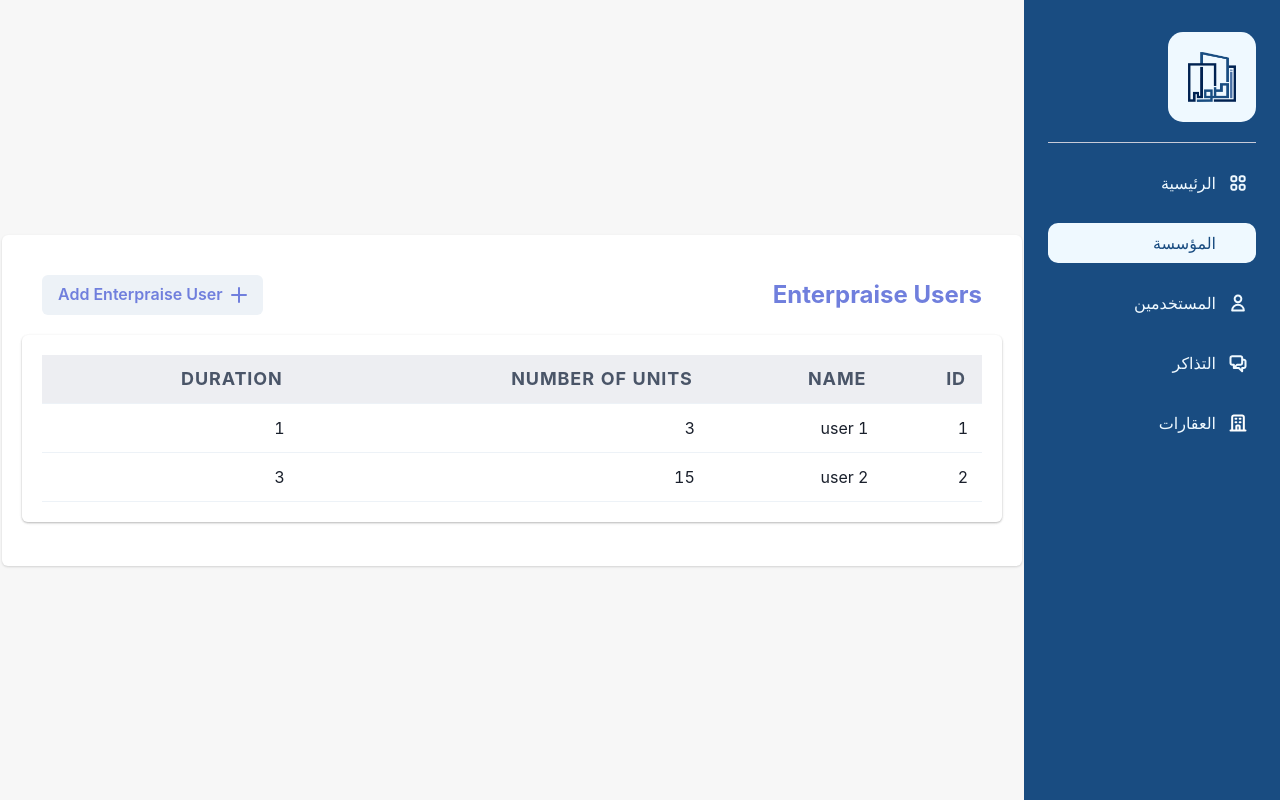
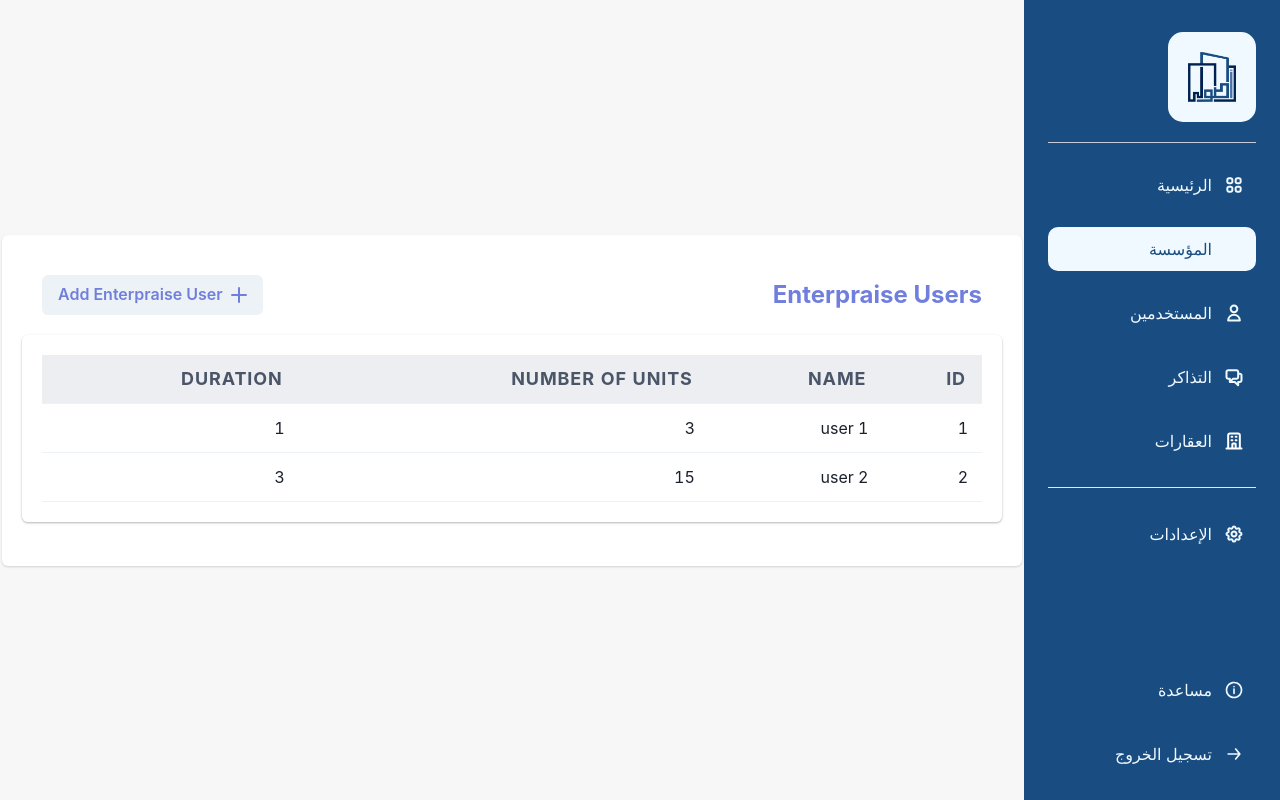
Before and after one commit to mohmaedelaraby/osoly-v1.0, a React (Create React App) app: page /enterprises in a window 1280 px wide. Built offline with nearby package versions, Linux system fonts and the light colour scheme; sample sign-in values are in the browser's storage.

Commit message:
sidebar demo

```diff
--- a/src/assets/styels/components/Sidebar.scss
+++ b/src/assets/styels/components/Sidebar.scss
@@ -1,12 +1,12 @@
 @import '../../../assets/styels/vars.scss';
 
 .sidebar {
-    min-height: 100vh;
     background-color: #194C81;
     width: 256px;
     min-width: 256px;
     position: fixed;
     direction: rtl;
+    height: 100%;
 
     @media screen and (max-width:768px) {
         min-width: 20%;
@@ -34,7 +34,10 @@
 
     .sidebar__container {
         padding: 32px 24px 24px 24px;
-
+        height: 100%;
+    display: flex;
+    /* align-items: center; */
+    flex-direction: column;
         .sidebar__logo {
             padding-bottom: 20px;
             border-bottom: 1px solid #C8CBD9;
@@ -100,6 +103,7 @@
         }
 
         .sidebar__items {
+            height: 100%;
             .sidebar__items__container {
                 cursor: pointer;
 
@@ -107,10 +111,9 @@
                     display: flex;
                     align-items: center;
                     justify-content: flex-start;
-
+                    padding: 10px 12px;
                     margin-bottom: 0;
                     margin-top: 20px;
-                    padding: 8px;
                     border-radius: 10px;
 
                     &:hover {
@@ -181,11 +184,22 @@
                     margin-bottom: 8px;
                     margin-top: 20px;
                     border-radius: 10px;
+                    padding: 10px 12px;
                     background-color: #EFF9FF;
                     .sidebar__items__container__item__text{
                         color: #194C81;
                     }
                 }
+            }
+            .sidebar__items_hr{
+                margin-top: 24px;
+                margin-bottom: 24px;
+            }
+            .sidebar_structure{
+                display: flex;
+                justify-content: space-between;
+                flex-direction: column;
+                height: 100%;
             }
         }
     }
--- a/src/components/sidebar/SideBar.jsx
+++ b/src/components/sidebar/SideBar.jsx
@@ -1,6 +1,6 @@
 import React, { useEffect, useState } from "react";
 import useWindowDimensions from "../../customHooks/useWindowDimensions";
-import { sidebarItems } from "../../mocks/sideBar";
+import { sidebarBottom, sidebarItems, sidebarSettings } from "../../mocks/sideBar";
 import "../../assets/styels/components/Sidebar.scss";
 import { useLocation, useNavigate } from "react-router-dom";
 import logo from "../../assets/originallogo.png";
@@ -81,8 +81,9 @@ function SideBar() {
               <div></div>
             )}
           </div>
-          <div className="sidebar__items">
-            <div className="sidebar__items__container">
+          <div className="sidebar__items ">
+            <div className="sidebar__items__container sidebar_structure">
+              <div className="top">
               {
                 // eslint-disable-next-line
                 sidebarItems.map((item, i) => (
@@ -138,6 +139,122 @@ function SideBar() {
                   </>
                 ))
               }
+              <hr className="sidebar__items_hr"/>
+              {
+                // eslint-disable-next-line
+                sidebarSettings.map((item, i) => (
+                  <>
+                    <div
+                      key={i}
+                      className={`${
+                        selected === i || checkIsActive(item.activeRoutes)
+                          ? " sidebar__items__container__item active"
+                          : "sidebar__items__container__item"
+                      }`}
+                      onClick={() => {
+                        setSelected(i);
+                        navigate(item.navTo);
+                      }}
+                    >
+                      <div className="sidebar__items__container__item__icon">
+                        {selected === i || checkIsActive(item.activeRoutes)
+                          ? <img src={item.activeIcon} alt="" width='20px' height='20px' />
+                          : <img src={item.icon} alt=""  width='20px' height='20px' fill="red" />}
+                      </div>
+                      {/* <div><HomeSidebar fill="red"/></div> */}
+                      <div className="sidebar__items__container__item__text" >
+                        {item.name}
+                      </div>
+                    </div>
+
+                    <div className="sidebar__items__container_nested">
+                      {(selected === i || checkIsActive(item.activeRoutes)) &&
+                      item.nestedChildern ? (
+                        item.nestedChildern.map((child, j) => (
+                          <>
+                            <div
+                              onClick={() => {
+                                navigate(child.navTo);
+                              }}
+                              className={`${
+                                checkIsActive(child.active)
+                                  ? "sidebar__items__container_nested__item nested_active"
+                                  : "sidebar__items__container_nested__item "
+                              }`}
+
+                            >
+                             {/*  style={{'color':sbFontColor}} */}
+                              {child.name}
+                            </div>
+                          </>
+                        ))
+                      ) : (
+                        <></>
+                      )}
+                    </div>
+                  </>
+                ))
+              }
+              </div>
+              <div className="bottom">
+              {
+                // eslint-disable-next-line
+                sidebarBottom.map((item, i) => (
+                  <>
+                    <div
+                      key={i}
+                      className={`${
+                        selected === i || checkIsActive(item.activeRoutes)
+                          ? " sidebar__items__container__item active"
+                          : "sidebar__items__container__item"
+                      }`}
+                      onClick={() => {
+                        setSelected(i);
+                        navigate(item.navTo);
+                      }}
+                    >
+                      <div className="sidebar__items__container__item__icon">
+                        {selected === i || checkIsActive(item.activeRoutes)
+                          ? <img src={item.activeIcon} alt="" width='20px' height='20px' />
+                          : <img src={item.icon} alt=""  width='20px' height='20px' fill="red" />}
+                      </div>
+                      {/* <div><HomeSidebar fill="red"/></div> */}
+                      <div className="sidebar__items__container__item__text" >
+                        {item.name}
+                      </div>
+                    </div>
+
+                    <div className="sidebar__items__container_nested">
+                      {(selected === i || checkIsActive(item.activeRoutes)) &&
+                      item.nestedChildern ? (
+                        item.nestedChildern.map((child, j) => (
+                          <>
+                            <div
+                              onClick={() => {
+                                navigate(child.navTo);
+                              }}
+                              className={`${
+                                checkIsActive(child.active)
+                                  ? "sidebar__items__container_nested__item nested_active"
+                                  : "sidebar__items__container_nested__item "
+                              }`}
+
+                            >
+                             {/*  style={{'color':sbFontColor}} */}
+                              {child.name}
+                            </div>
+                          </>
+                        ))
+                      ) : (
+                        <></>
+                      )}
+                    </div>
+                  </>
+                ))
+              }
+              </div>
+
+
             </div>
           </div>
         </div>
```
